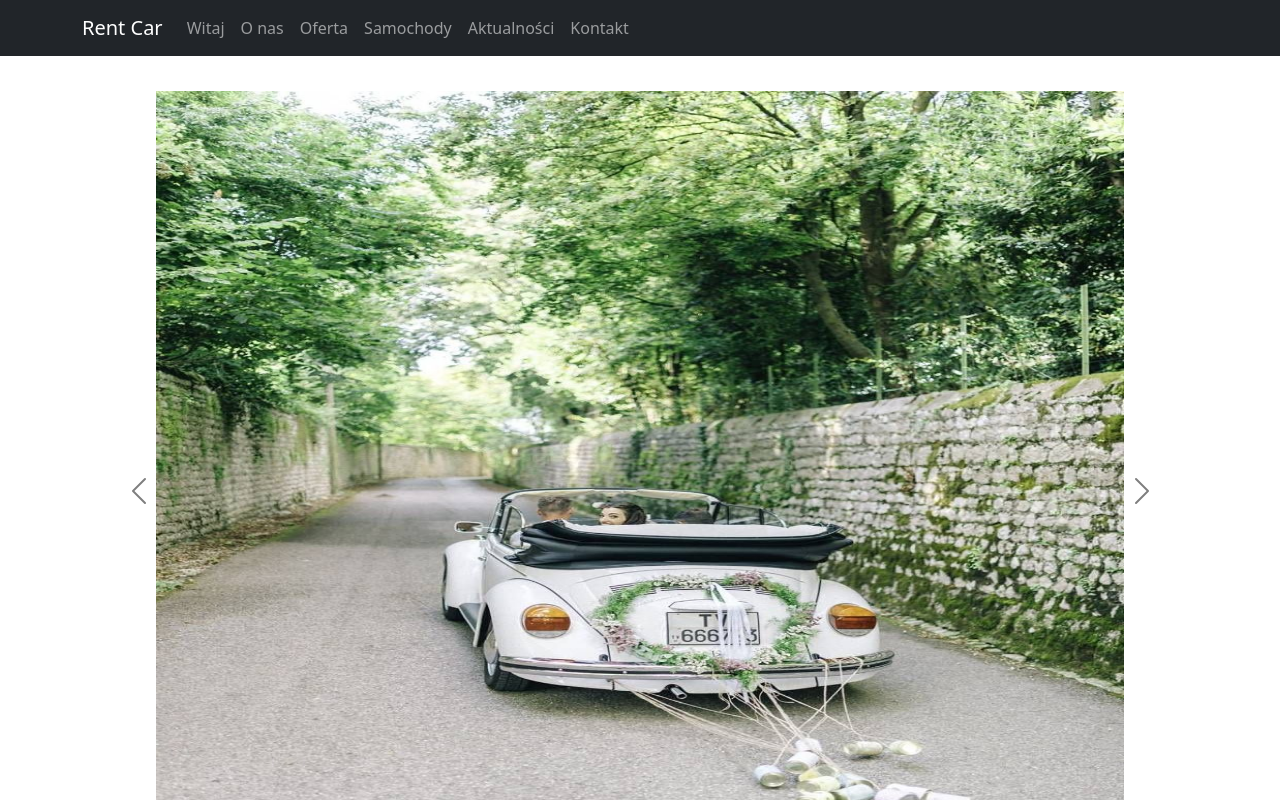
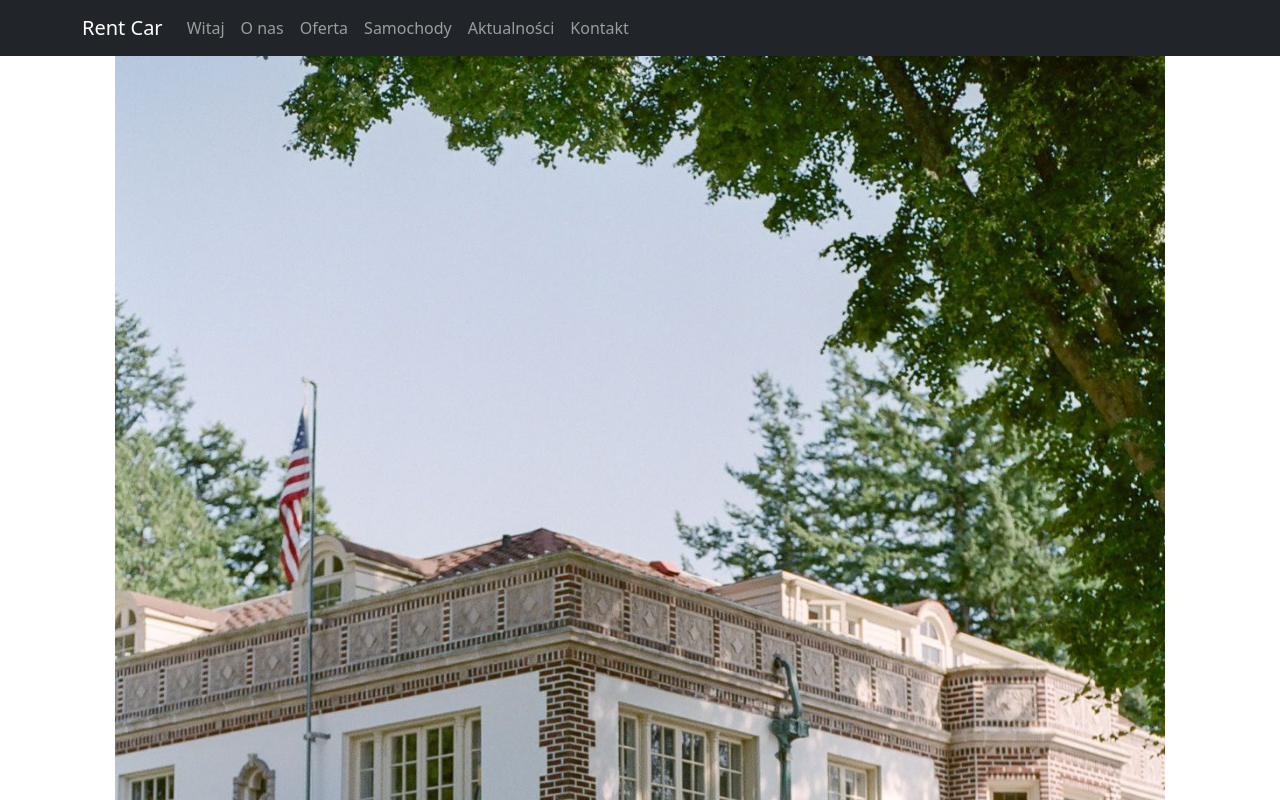
Before and after one commit to artwol993/weselny-woz, a React (Create React App) app: page / in a window 1280 px wide. Shown: the top 800 px of the page. Built offline with nearby package versions, Linux system fonts and the light colour scheme.

Commit message:
carosel works

```diff
--- a/src/component/welcome-carousel.jsx
+++ b/src/component/welcome-carousel.jsx
@@ -1,50 +1,34 @@
-import React, { useState } from "react";
+import React, { useState  } from "react";
 import Carousel from "react-bootstrap/Carousel";
 import "../style/welcome-carousel.css";
 import Cars from "./cars-data";
 
 function WelcomeCarousel() {
-  const [items, setItems] = useState(Cars);
+    const [index, setIndex] = useState(0);
 
-return (
-  <>
-    <section id="cars" className="container-cars">
+    const handleSelect = (selectedIndex) => {
+      setIndex(selectedIndex);
+    };
 
-        {Array.from({ length: 1 }).map(() =>
-          items.map((elem) => {
-            const { id, name, image } = elem;
 
-            return (
-              <Carousel variant="dark" fade>
-              <Carousel.Item>
-               <img
-                 className="d-block w-100 wc-image"
-                 src={image}
-                 alt={name}
-                 style={{ maxHeight: "800px" }} />
-             </Carousel.Item>
-             <Carousel.Item>
-               <img
-                 className="d-block w-100 wc-image"
-                 src={image}
-                 alt={name}
-                 style={{ maxHeight: "800px" }} />
-             </Carousel.Item>
-             <Carousel.Item>
-               <img
-                   className="d-block w-100 wc-image"
-                   src={image}
-                   alt={name}
-                   style={{ maxHeight: "800px" }} />
-               </Carousel.Item>
-              </Carousel>
-            );
-          })
-        )}
 
+  return (
+    <section id="welcome" className="welcome-carousel">
+       <Carousel activeIndex={index} onSelect={handleSelect}>
+      {Cars.map((car) => (
+        <Carousel.Item key={car.id}>
+          <img
+           className="d-block w-100 wc-image"
+            src={car.image}
+            alt={car.name}
+          />
+          <Carousel.Caption>
+            <h3>{car.name}</h3>
+          </Carousel.Caption>
+        </Carousel.Item>
+      ))}
+    </Carousel>
     </section>
-  </>
-);
+  );
 }
-
 export default WelcomeCarousel;
```
Also changed, not shown: src/style/welcome-carousel.css (line endings or trailing spaces).
